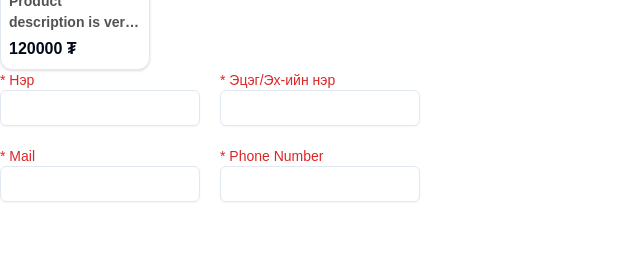
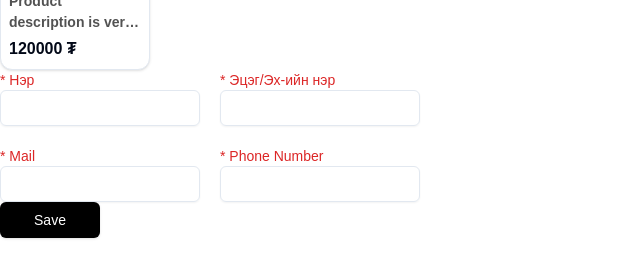
Before and after one commit to HOP-1A/TEAM4, a Next.js app: page / in a window 1280 px wide. Shown: the part 149-426 px from the top of the page, without its empty margins (0-640 px from the left). Built offline with nearby package versions, Linux system fonts and the light colour scheme.

Commit message:
UpdatedProfileInputs

```diff
--- a/package.json
+++ b/package.json
@@ -9,6 +9,7 @@
     "lint": "next lint"
   },
   "dependencies": {
+    "@radix-ui/react-slot": "^1.1.2",
     "@tailwindcss/line-clamp": "^0.4.4",
     "class-variance-authority": "^0.7.1",
     "clsx": "^2.1.1",
--- a/src/app/settings/_components/ProfileInputs.tsx
+++ b/src/app/settings/_components/ProfileInputs.tsx
@@ -1,24 +1,89 @@
+"use client";
 import { Input } from "@/components/ui/input";
-const ProfileInputs = () => {
+import { Button } from "@/components/ui/button";
+import { useState } from "react";
+type ProfileInputValuesProp = {
+  name: string;
+  surname: string;
+  mail: string;
+  phoneNumber: string;
+};
+export default function ProfileInputs({
+  name,
+  surname,
+  mail,
+  phoneNumber,
+}: ProfileInputValuesProp) {
+  const [nameValue, setNameValue] = useState(name);
+  const [surnameValue, setSurnameValue] = useState(surname);
+  const [mailValue, setMailValue] = useState(mail);
+  const [phoneNumberValue, setPhoneNumberValue] = useState(phoneNumber);
+  const SaveUserInfoChange = () => {
+    console.log(
+      nameValue +
+        "||" +
+        surnameValue +
+        "||" +
+        mailValue +
+        "||" +
+        phoneNumberValue
+    );
+  };
+  const HandleNameValue = (e: { target: { value: string } }) => {
+    setNameValue(e.target.value);
+  };
+  const HandleSurnameValue = (e: { target: { value: string } }) => {
+    setSurnameValue(e.target.value);
+  };
+  const HandleMailValue = (e: { target: { value: string } }) => {
+    setMailValue(e.target.value);
+  };
+  const HandlePhoneNumberValue = (e: { target: { value: string } }) => {
+    setPhoneNumberValue(e.target.value);
+  };
   return (
+    <div>
       <div className="w-[500px] flex flex-wrap gap-5">
         <div>
           <p className="text-red-600 text-sm">* Нэр</p>
-        <Input className="w-[200px]" />
+          <Input
+            className="w-[200px]"
+            value={nameValue}
+            onChange={HandleNameValue}
+          />
         </div>
         <div>
           <p className="text-red-600 text-sm">* Эцэг/Эх-ийн нэр</p>
-        <Input className="w-[200px]" />
+          <Input
+            className="w-[200px]"
+            value={surnameValue}
+            onChange={HandleSurnameValue}
+          />
         </div>
         <div>
           <p className="text-red-600 text-sm">* Mail</p>
-        <Input className="w-[200px]" />
+          <Input
+            className="w-[200px]"
+            value={mailValue}
+            onChange={HandleMailValue}
+          />
         </div>
+
         <div>
           <p className="text-red-600 text-sm">* Phone Number</p>
-        <Input className="w-[200px]" />
+          <Input
+            className="w-[200px]"
+            value={phoneNumberValue}
+            onChange={HandlePhoneNumberValue}
+          />
         </div>
       </div>
+      <Button
+        className="bg-black text-white w-[100px]"
+        onClick={SaveUserInfoChange}
+      >
+        Save
+      </Button>
+    </div>
   );
-};
-export default ProfileInputs;
+}
--- /dev/null
+++ b/src/components/ui/button.tsx
@@ -0,0 +1,57 @@
+import * as React from "react"
+import { Slot } from "@radix-ui/react-slot"
+import { cva, type VariantProps } from "class-variance-authority"
+
+import { cn } from "@/lib/utils"
+
+const buttonVariants = cva(
+  "inline-flex items-center justify-center gap-2 whitespace-nowrap rounded-md text-sm font-medium transition-colors focus-visible:outline-none focus-visible:ring-1 focus-visible:ring-ring disabled:pointer-events-none disabled:opacity-50 [&_svg]:pointer-events-none [&_svg]:size-4 [&_svg]:shrink-0",
+  {
+    variants: {
+      variant: {
+        default:
+          "bg-primary text-primary-foreground shadow hover:bg-primary/90",
+        destructive:
+          "bg-destructive text-destructive-foreground shadow-sm hover:bg-destructive/90",
+        outline:
+          "border border-input bg-background shadow-sm hover:bg-accent hover:text-accent-foreground",
+        secondary:
+          "bg-secondary text-secondary-foreground shadow-sm hover:bg-secondary/80",
+        ghost: "hover:bg-accent hover:text-accent-foreground",
+        link: "text-primary underline-offset-4 hover:underline",
+      },
+      size: {
+        default: "h-9 px-4 py-2",
+        sm: "h-8 rounded-md px-3 text-xs",
+        lg: "h-10 rounded-md px-8",
+        icon: "h-9 w-9",
+      },
+    },
+    defaultVariants: {
+      variant: "default",
+      size: "default",
+    },
+  }
+)
+
+export interface ButtonProps
+  extends React.ButtonHTMLAttributes<HTMLButtonElement>,
+    VariantProps<typeof buttonVariants> {
+  asChild?: boolean
+}
+
+const Button = React.forwardRef<HTMLButtonElement, ButtonProps>(
+  ({ className, variant, size, asChild = false, ...props }, ref) => {
+    const Comp = asChild ? Slot : "button"
+    return (
+      <Comp
+        className={cn(buttonVariants({ variant, size, className }))}
+        ref={ref}
+        {...props}
+      />
+    )
+  }
+)
+Button.displayName = "Button"
+
+export { Button, buttonVariants }
```
Also changed, not shown: 1 other file (tests, documents, lock files or other folders). Lines whose indentation alone changed are shown as unchanged.
